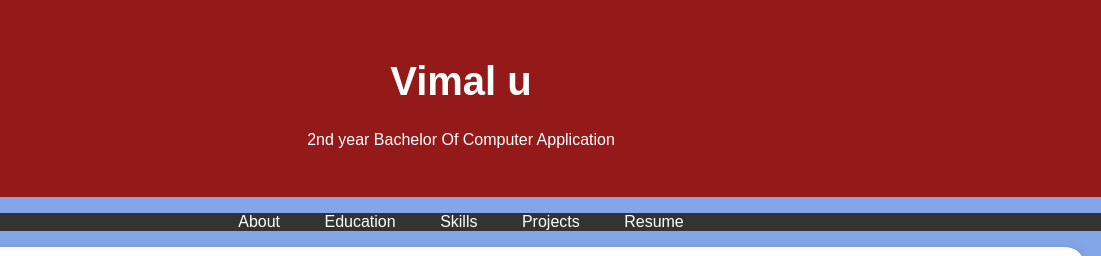
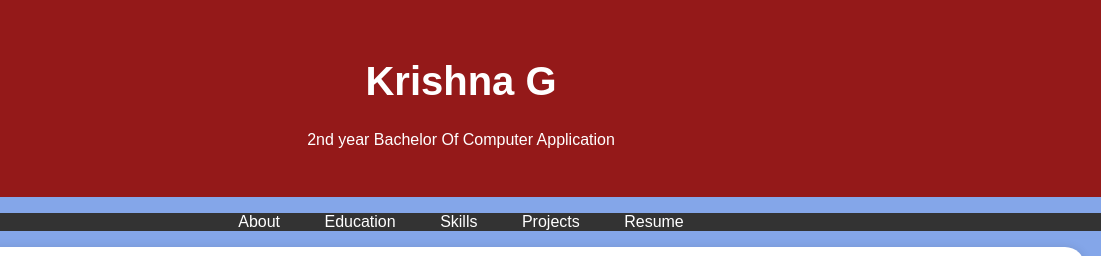
Before and after one commit to Krishna48998/krishna, a plain HTML site: page index.html in a window 1280 px wide. Shown: the top 256 px of the page, 179-1280 px from the left. Drawn offline with Linux system fonts and the light colour scheme.

Commit message:
Add files via upload

```diff
--- a/index.html
+++ b/index.html
@@ -94,7 +94,7 @@
      <header>
          <div class="header-content">
              <img src="krishna.pdf" alt="Your Profile Picture" class="profile-picture">
-             <h1>Vimal u </h1>
+             <h1>Krishna G </h1>
              <p>2nd year Bachelor Of Computer Application</p>
          </div>
      </header>
```
